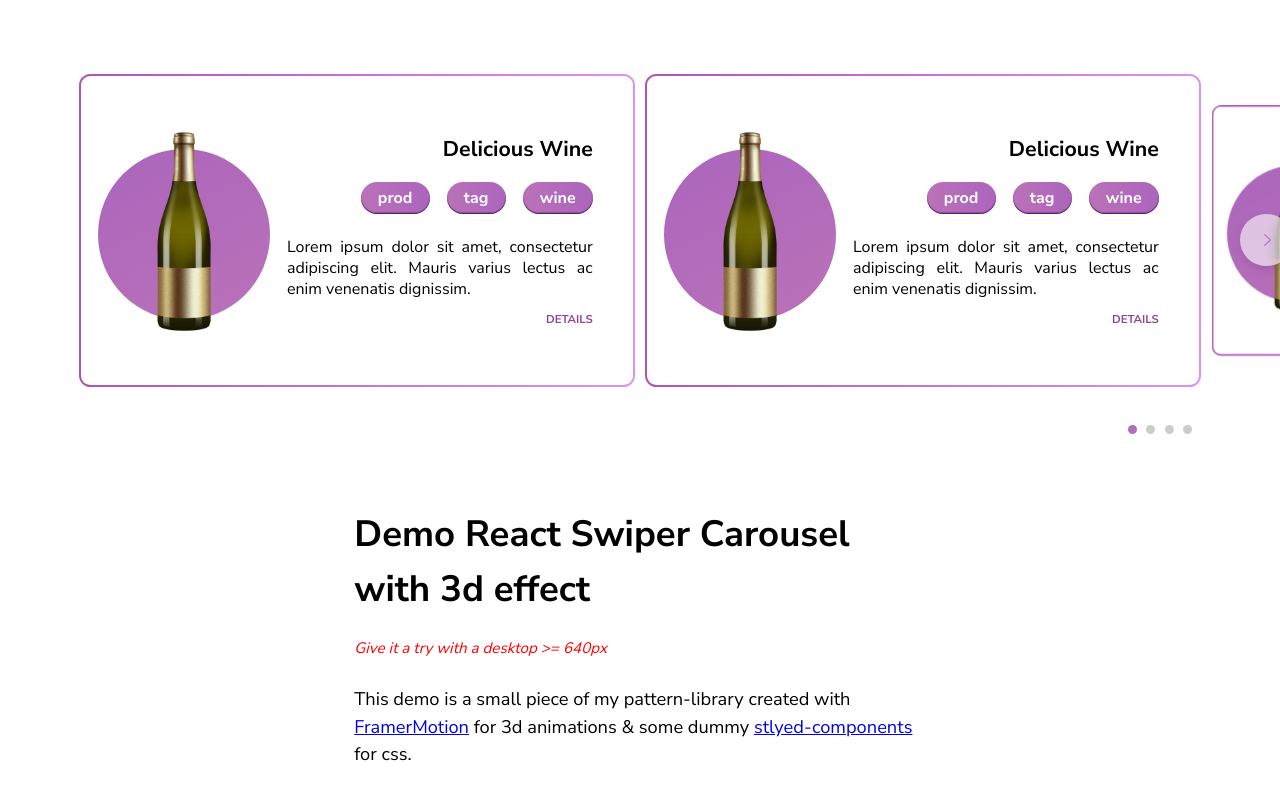
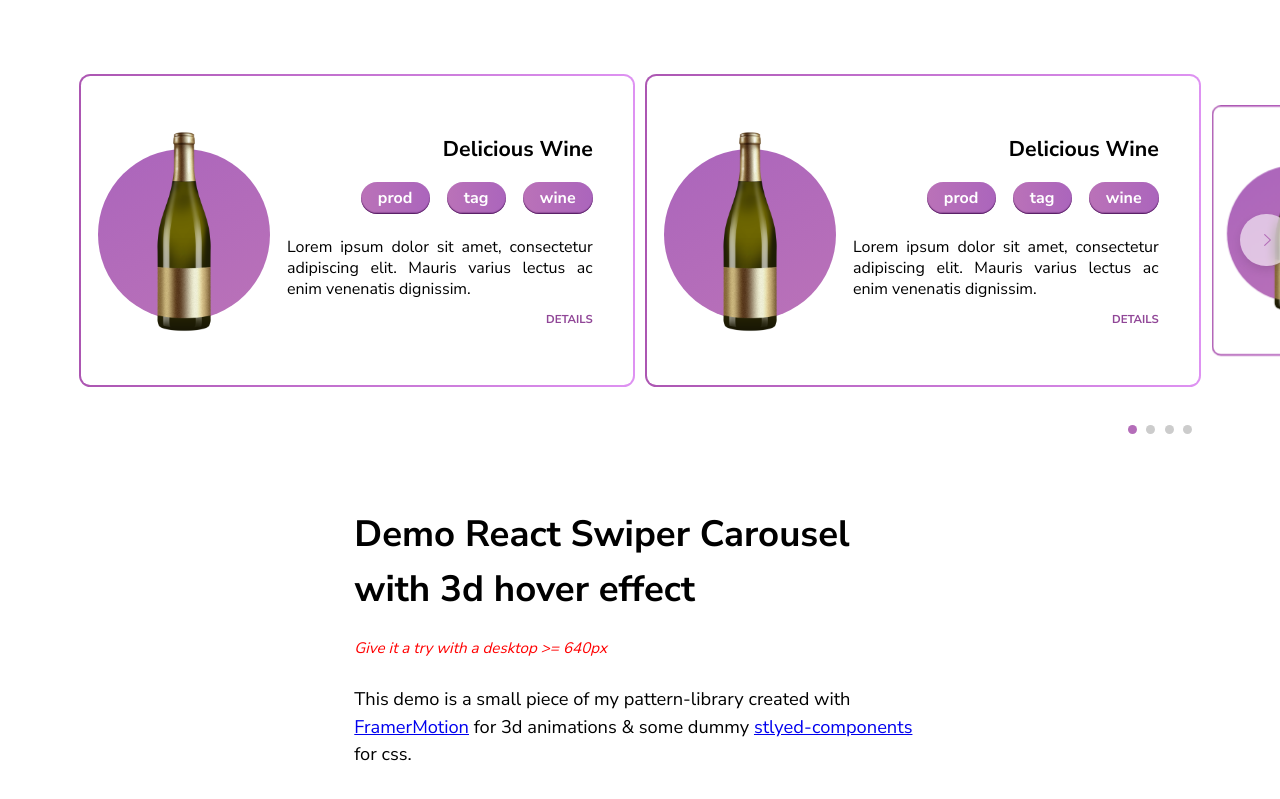
Before and after one commit to GiuB/demo-react-animated-checkbox, a React (Create React App) app: page / in a window 1280 px wide. Shown: the top 799 px of the page. Built offline with nearby package versions, Linux system fonts and the light colour scheme.

Commit message:
mirno update

```diff
--- a/src/components/Credits/Credits.js
+++ b/src/components/Credits/Credits.js
@@ -12,7 +12,7 @@ import Me from '../../assets/img/me.jpeg'
 export default function Credits(props) {
   return (
     <C.CreditsWrapper>
-      <h1>Demo React Swiper Carousel with 3d effect</h1>
+      <h1>Demo React Swiper Carousel with 3d hover effect</h1>
       <sub style={{ color: 'red', fontStyle: 'italic' }}>
         Give it a try with a desktop >= 640px
       </sub>
```
